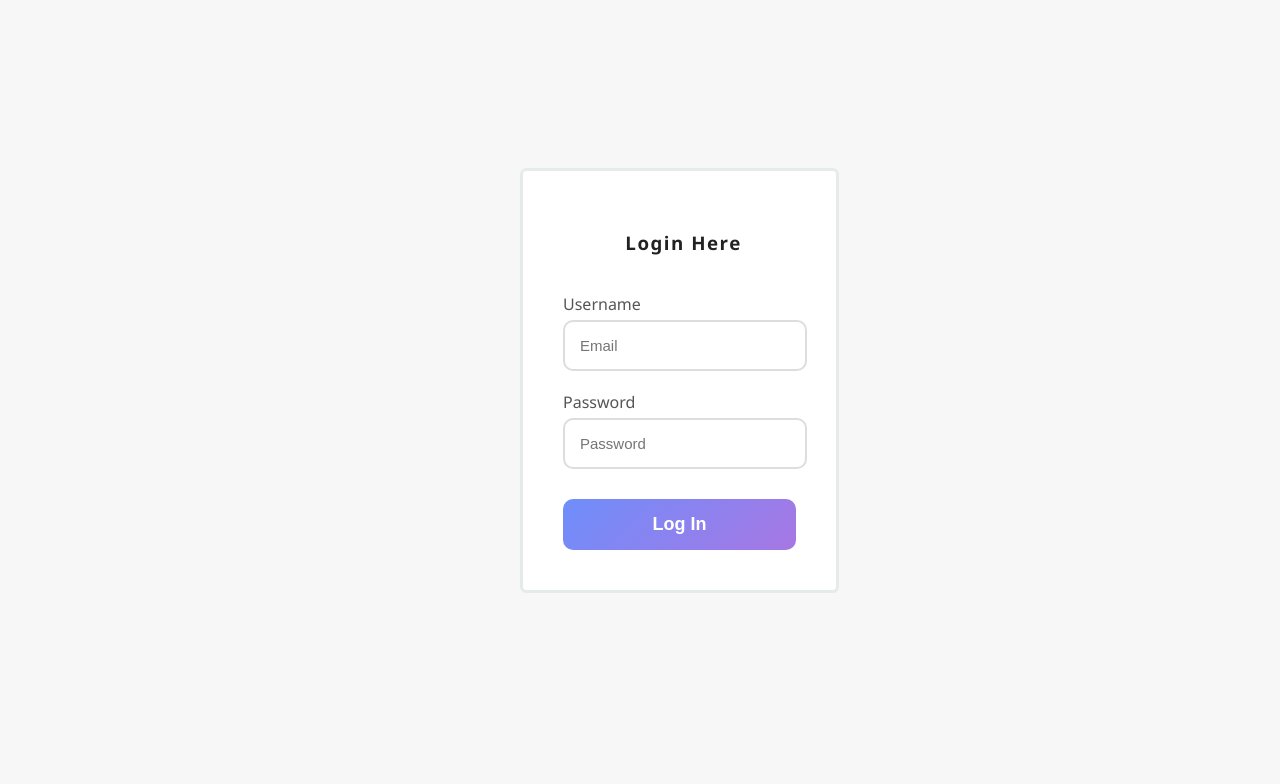
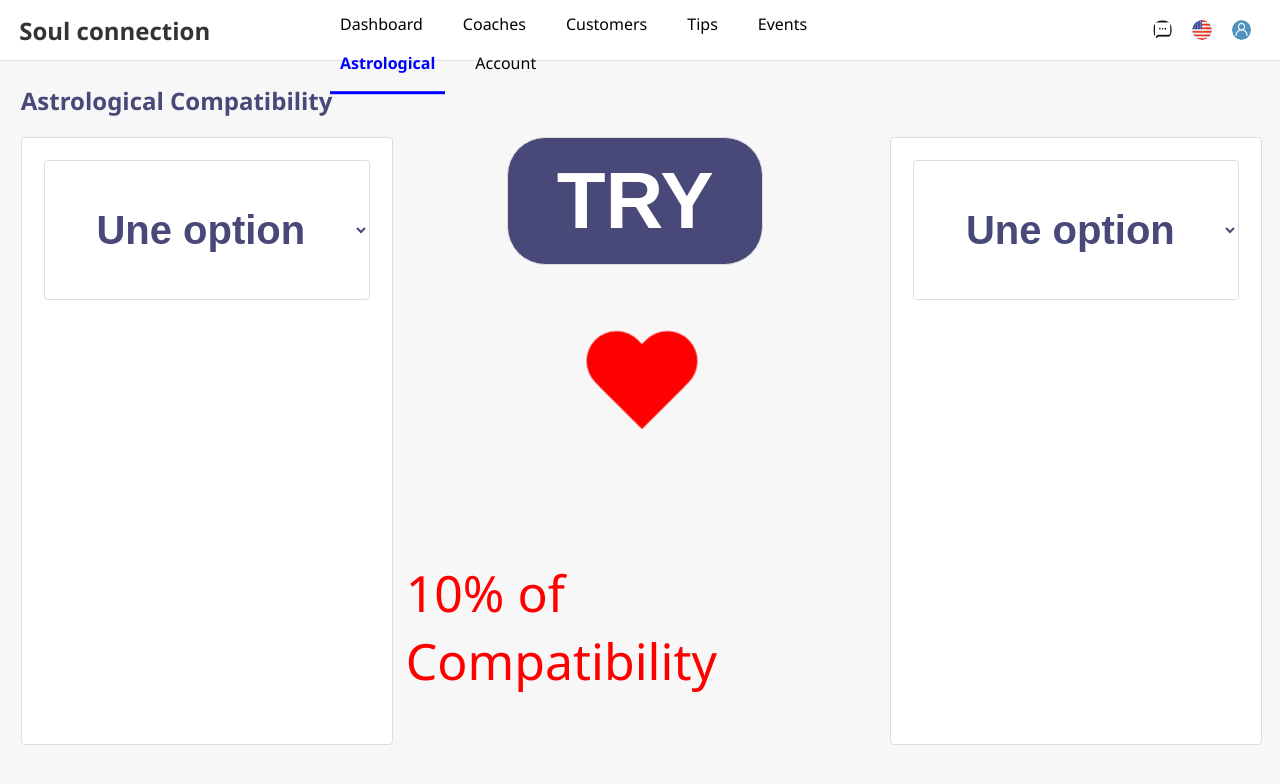
Before and after one commit to Sonny-Fourmont/2024-Epitech-Pool-Project-Survivor, a React (Create React App) app in the folder front/: page /astrological in a window 1280 px wide. Before the commit this address led to /login. Shown: the top 784 px of the page. Built offline with nearby package versions, Linux system fonts and the light colour scheme.

Commit message:
[ADD] astro page

```diff
--- a/front/package.json
+++ b/front/package.json
@@ -10,6 +10,7 @@
     "@types/node": "^16.18.106",
     "@types/react": "^18.3.5",
     "@types/react-dom": "^18.3.0",
+    "axios": "^1.7.7",
     "react": "^18.3.1",
     "react-dom": "^18.3.1",
     "react-router-dom": "^6.26.1",
--- a/front/src/App.tsx
+++ b/front/src/App.tsx
@@ -15,6 +15,7 @@ import Coaches from './components/coachesPage/coaches';
 import CustomersList from './components/customers/customersList';
 import Tips from './components/tipsPage/tipsPage';
 import Events from './components/eventsPage/eventsPage';
+import Astrological from './components/astrological/astrological';
 import AccountPage from './components/accountPage/accountPage';
 
 const App: React.FC = () => {
@@ -28,6 +29,7 @@ const App: React.FC = () => {
         <Route path="/customers" element={<CustomersList />} />
         <Route path="/tips" element={<Tips />} />
         <Route path="/events" element={<Events />} />
+        <Route path="/astrological" element={<Astrological />} />
         <Route path="/account" element={<AccountPage />} />
         <Route path="/customers/profile" element={<Profile />} />
 		    <Route path="*" element={<Navigate to={"/login"} />}/>
--- /dev/null
+++ b/front/src/CSSAstrologicals.css
@@ -0,0 +1,112 @@
+/*
+** EPITECH PROJECT, 2024
+** B-SVR-500-LYN-5-1-survivor-killian.cottrelle
+** File description:
+** CSSProfile
+*/
+
+.containerCompatibility {
+  display: flex;
+  justify-content: space-between;
+}
+
+.choseYourCharacter {
+  text-align: center;
+  font-size: 40px;
+  width: 100%;
+  height: 25%;
+}
+
+.CompatibilityPercentageNumber {
+  font-size: 50px;
+  color: red;
+}
+
+.verticalCompatibility {
+  display: flex;
+  flex-direction: column;
+  align-items: center;
+  justify-content: space-between;
+}
+
+.leftCompatibility, .rightCompatibility {
+  border: 1px solid #ddd;
+  margin-right: 1vw;
+  margin-left: 1vw;
+  background-color: #fff;
+  padding: 20px;
+  border-radius: 0.3vw;
+}
+
+.leftCompatibility {
+  width: 30%;
+  height: 76vh;
+}
+
+.rightCompatibility {
+  width: 30%;
+  height: 76vh;
+}
+
+.CompatibilityPercentage {
+  font-size: 40px;
+}
+
+.TRYButton {
+  margin-right: 1vw;
+  font-size: 80px;
+  font-weight: bold;
+  background-color: rgb(72, 72, 121);
+  color: white;
+  border: 1px solid #ddd;
+  border-radius: 3vw;
+  width: 20vw;
+  height: 10vw;
+}
+
+.TRYButton:active{
+  background-color: white;
+  color: rgb(72, 72, 121);
+}
+
+.heart {
+  position: relative;
+  width: 100px;
+  height: 90px;
+  transform: scale(1);
+  animation: heartbeat 1s infinite;
+}
+
+.heart:before, .heart:after {
+  position: absolute;
+  content: "";
+  left: 50px;
+  top: 0;
+  width: 50px;
+  height: 80px;
+  background: red;
+  border-radius: 50px 50px 0 0;
+  transform: rotate(-45deg);
+  transform-origin: 0 100%;
+}
+
+.heart:after {
+  left: 0;
+  transform: rotate(45deg);
+  transform-origin: 100% 100%;
+}
+
+@keyframes heartbeat {
+  0%, 100% {
+    transform: scale(1);
+  }
+  25% {
+    transform: scale(1.1);
+  }
+  50% {
+    transform: scale(1.2);
+  }
+  75% {
+    transform: scale(1.1);
+  }
+}
--- a/front/src/CSSProfile.css
+++ b/front/src/CSSProfile.css
@@ -23,12 +23,6 @@
   border-radius: 50%;
 }
 
-.container {
-  align-items: stretch;
-  display: flex;
-  color: rgb(61, 101, 124);
-}
-
 .left, .right {
   border: 1px solid #ddd;
   margin-right: 1vw;
@@ -51,16 +45,6 @@
   max-height: 76vh;
 }
 
-.horizontaleLineUp {
-  padding-top: 1vw;
-  border-top: 1px solid #ddd;
-}
-
-.horizontaleLineDown {
-  padding-bottom: 1vw;
-  border-bottom: 1px solid #ddd;
-}
-
 .clientsTable {
   width: 100%;
   border-collapse: collapse;
@@ -75,22 +59,6 @@
   padding: 10px;
   text-align: left;
   border: none;
-}
-
-.client-size {
-  margin-top: 7vh;
-  width: 99vw;
-  height: 91vh;
-}
-
-.titleClient {
-  margin-left: 1vw;
-  color: rgb(72, 72, 121);
-}
-
-.text-Flex {
-  display: flex;
-  justify-content: space-between;
 }
 
 .interSpace td {
@@ -115,18 +83,6 @@
   line-height: 0.5vh;
 }
 
-.backButton {
-  margin-right: 1vw;
-  font-size: 15px;
-  font-weight: bold;
-  border: 1px solid #ddd;
-  background-color: white;
-  color: rgb(72, 72, 121);
-  border-radius: 0.3vw;
-  width: 6vw;
-  height: 2vw;
-}
-
 .flexBack {
   align-items: center;
 }
--- /dev/null
+++ b/front/src/components/astrological/astrological.tsx
@@ -0,0 +1,50 @@
+/*
+** EPITECH PROJECT, 2024
+** B-SVR-500-LYN-5-1-survivor-killian.cottrelle
+** File description:
+** profil
+*/
+
+import React from "react";
+import NavBar from "../navbar/Navbar";
+import "../../CSSAstrologicals.css"
+
+const Astrological: React.FC = () => {
+  const nbr:number = 10;
+
+  return (
+    <>
+      <NavBar/>
+      <div className="marginTopPage">
+        <div className="text-Flex">
+          <h2 className="titleTopPage">Astrological Compatibility</h2>
+        </div>
+        <div className="containerCompatibility">
+          <table className="leftCompatibility">
+            <tbody>
+              <select className='prefabButton choseYourCharacter'>
+                <option>Une option</option>
+              </select>
+            </tbody>
+          </table>
+
+          <div className="verticalCompatibility">
+            <button className="CompatibilityPercentage TRYButton">TRY</button>
+            <div className="heart"></div>
+            <p className="CompatibilityPercentageNumber">{nbr}% of Compatibility</p>
+          </div>
+
+          <table className="rightCompatibility">
+            <tbody>
+              <select className='prefabButton choseYourCharacter'>
+                <option>Une option</option>
+              </select>
+            </tbody>
+          </table>
+        </div>
+      </div>
+    </>
+  );
+};
+
+export default Astrological;
--- a/front/src/components/coachesPage/coaches.tsx
+++ b/front/src/components/coachesPage/coaches.tsx
@@ -7,12 +7,10 @@
 
 import React, {useState} from 'react';
 import NavBar from '../navbar/Navbar';
-import DropdownButton from "../dropDownButton/dropDownButton";
 import LinkButton from "../linkButton/linkButton";
 import Checkbox from "../checkBox/checkBox";
 import "../../CSSCustomerList.css"
 
-const options = ["Edit", "Move To Trash", "Bulk Action"];
 
 const CoachesList: React.FC = () => {
   let fakeCount:number = 78
@@ -22,30 +20,30 @@ const CoachesList: React.FC = () => {
     setIsChecked(checked);
   };
 
-  const handleSelect = (option: string) => {
-    console.log("Bulk Action", option);
-  };
-
   return (
     <>
       <NavBar/>
-      <div className="client-size">
+      <div className="marginTopPage">
         <div className="text-Flex flexBack">
           <div className='interSpace'>
-            <h2 className="titleClient">Coaches List</h2>
+            <h2 className="titleTopPage">Coaches List</h2>
             <p className='fakeCounter'>You have total {fakeCount} customers</p>
           </div>
           <div>
-            <button className="backButton">☁ Export</button>
-            <button className="backButton">+</button>
+            <button className="prefabButton">☁ Export</button>
+            <button className="prefabButton">+</button>
           </div>
         </div>
         <div className="container">
           <table className="clientList space">
             <thead>
               <div className='buttonAlign'>
-                <DropdownButton options={options} onSelect={handleSelect}/>
-                <button className='backButton'>Apply</button>
+                <select className='prefabButton'>
+                  <option>Bulk Action</option>
+                  <option>Edit</option>
+                  <option>Move To Trash</option>
+                </select>
+                <button className='prefabButton'>Apply</button>
               </div>
               <tr className='leftAlign'>
                 <th><Checkbox label="Coach" checked={isChecked} onChange={handleCheckboxChange}/></th>
--- a/front/src/components/customers/customersList.tsx
+++ b/front/src/components/customers/customersList.tsx
@@ -7,12 +7,9 @@
 
 import React, {useState} from 'react';
 import NavBar from '../navbar/Navbar';
-import DropdownButton from "../dropDownButton/dropDownButton";
 import LinkButton from "../linkButton/linkButton";
 import Checkbox from "../checkBox/checkBox";
 import "../../CSSCustomerList.css"
-
-const options = ["Edit", "Move To Trash", "Bulk Action"];
 
 const CustomersList: React.FC = () => {
   let fakeCount:number = 932
@@ -22,22 +19,18 @@ const CustomersList: React.FC = () => {
     setIsChecked(checked);
   };
 
-  const handleSelect = (option: string) => {
-    console.log("Bulk Action", option);
-  };
-
   return (
     <>
       <NavBar/>
-      <div className="client-size">
+      <div className="marginTopPage">
         <div className="text-Flex flexBack">
           <div className='interSpace'>
-            <h2 className="titleClient">Customer List</h2>
+            <h2 className="titleTopPage">Customer List</h2>
             <p className='fakeCounter'>You have total {fakeCount} customers</p>
           </div>
           <div>
-            <button className="backButton">☁ Export</button>
-            <button className="backButton">+</button>
+            <button className="prefabButton">☁ Export</button>
+            <button className="prefabButton">+</button>
           </div>
         </div>
 
@@ -45,8 +38,12 @@ const CustomersList: React.FC = () => {
           <table className="clientList space">
             <thead>
               <div className='buttonAlign'>
-                <DropdownButton options={options} onSelect={handleSelect}/>
-                <button className='backButton'>Apply</button>
+                <select className='prefabButton'>
+                  <option>Bulk Action</option>
+                  <option>Edit</option>
+                  <option>Move To Trash</option>
+                </select>
+                <button className='prefabButton'>Apply</button>
               </div>
               <tr className='leftAlign'>
                 <th><Checkbox label="Customer" checked={isChecked} onChange={handleCheckboxChange}/></th>
--- a/front/src/components/customers/profilePage/profile.tsx
+++ b/front/src/components/customers/profilePage/profile.tsx
@@ -24,10 +24,10 @@ const Profile: React.FC = () => {
   return (
     <>
       <NavBar/>
-      <div className="client-size">
+      <div className="marginTopPage">
         <div className="text-Flex flexBack">
-          <h2 className="titleClient">Customer Details</h2>
-          <button className="backButton"><LinkButton link="/customers" name="← Back"/></button>
+          <h2 className="titleTopPage">Customer Details</h2>
+          <button className="prefabButton"><LinkButton link="/customers" name="← Back"/></button>
         </div>
         <div className="container">
           <table className="left">
--- a/front/src/components/dropDownButton/dropDownButton.tsx
+++ /dev/null
@@ -1,62 +0,0 @@
-/*
-** EPITECH PROJECT, 2024
-** B-SVR-500-LYN-5-1-survivor-killian.cottrelle
-** File description:
-** dropDownButton
-*/
-
-import React, { useState } from "react";
-
-interface DropdownButtonProps {
-  options: string[];
-  onSelect: (option: string) => void;
-}
-
-const DropdownButton: React.FC<DropdownButtonProps> = ({ options, onSelect }) => {
-  const [isOpen, setIsOpen] = useState(false);
-  const [selectedOption, setSelectedOption] = useState<string | null>(null);
-
-  const handleToggle = () => {
-    setIsOpen(!isOpen);
-  };
-
-  const handleOptionClick = (option: string) => {
-    setSelectedOption(option);
-    setIsOpen(false);
-    onSelect(option);
-  };
-
-  return (
-    <div className="dropdown-container" style={{ position: "relative", display: "inline-block" }}>
-      <button onClick={handleToggle} className="dropdown-button backButton">
-        {selectedOption || "Select an option"}
-      </button>
-      {isOpen && (
-        <ul className="dropdown-menu" style={{
-          position: "absolute",
-          top: "100%",
-          left: 0,
-          backgroundColor: "white",
-          listStyleType: "none",
-          padding: 0,
-          margin: 0,
-          border: "1px solid #ccc",
-          width: "100%",
-          zIndex: 1000,
-        }}>
-          {options.map((option) => (
-            <li key={option} onClick={() => handleOptionClick(option)} style={{
-              padding: "8px 12px",
-              cursor: "pointer",
-              borderBottom: "1px solid #ddd",
-            }}>
-              {option}
-            </li>
-          ))}
-        </ul>
-      )}
-    </div>
-  );
-};
-
-export default DropdownButton;
--- a/front/src/components/navbar/Navbar.tsx
+++ b/front/src/components/navbar/Navbar.tsx
@@ -80,6 +80,19 @@ const NavBar: React.FC = () => {
             }}>
               <p className="icon">Events</p>
             </NavLink>
+            <NavLink to="/Astrological" style={({ isActive }) => {
+              return {
+                height: "65%",
+                cursor: "pointer",
+                margin: "0 10px",
+                display: "inline-block",
+                borderBottom: isActive ? "solid" : "hidden",
+                fontWeight: isActive ? "bold" : "",
+                color: isActive ? "blue" : "black",
+              };
+            }}>
+              <p className="icon">Astrological</p>
+            </NavLink>
             <NavLink to="/account" style={({ isActive }) => {
               return {
                 height: "65%",
--- a/front/src/components/tipsPage/tipsPage.tsx
+++ b/front/src/components/tipsPage/tipsPage.tsx
@@ -16,10 +16,10 @@ const Tips: React.FC = () => {
   return (
     <>
       <NavBar/>
-      <div className="client-size">
+      <div className="marginTopPage">
         <div className="text-Flex flexBack">
           <div className='interSpace'>
-            <h2 className="titleClient">Tips for coaches</h2>
+            <h2 className="titleTopPage">Tips for coaches</h2>
           </div>
         </div>
         <div className="container">
--- a/front/src/index.css
+++ b/front/src/index.css
@@ -19,10 +19,59 @@ li {
 
 }
 
+.titleTopPage {
+  margin-left: 1vw;
+  color: rgb(72, 72, 121);
+}
+
+.text-Flex {
+  display: flex;
+  justify-content: space-between;
+}
+
+.marginTopPage {
+  margin-top: 7vh;
+  width: 99vw;
+  height: 91vh;
+}
+
+.container {
+  align-items: stretch;
+  display: flex;
+  color: rgb(61, 101, 124);
+}
+
+.horizontaleLineUp {
+  padding-top: 1vw;
+  border-top: 1px solid #ddd;
+}
+
+.horizontaleLineDown {
+  padding-bottom: 1vw;
+  border-bottom: 1px solid #ddd;
+}
+
 .tipsText {
   margin-left: 0.5vw;
   font-weight: 400;
   font-size: 0.8vw;
+}
+
+.prefabButton {
+  margin-right: 1vw;
+  font-size: 15px;
+  font-weight: bold;
+  border: 1px solid #ddd;
+  background-color: white;
+  color: rgb(72, 72, 121);
+  border-radius: 0.3vw;
+  width: 6vw;
+  height: 2vw;
+}
+
+.prefabButton:active{
+  background-color: rgb(72, 72, 121);
+  color: white;
 }
 
 h1 {
```
Also changed, not shown: 1 other file (tests, documents, lock files or other folders).
